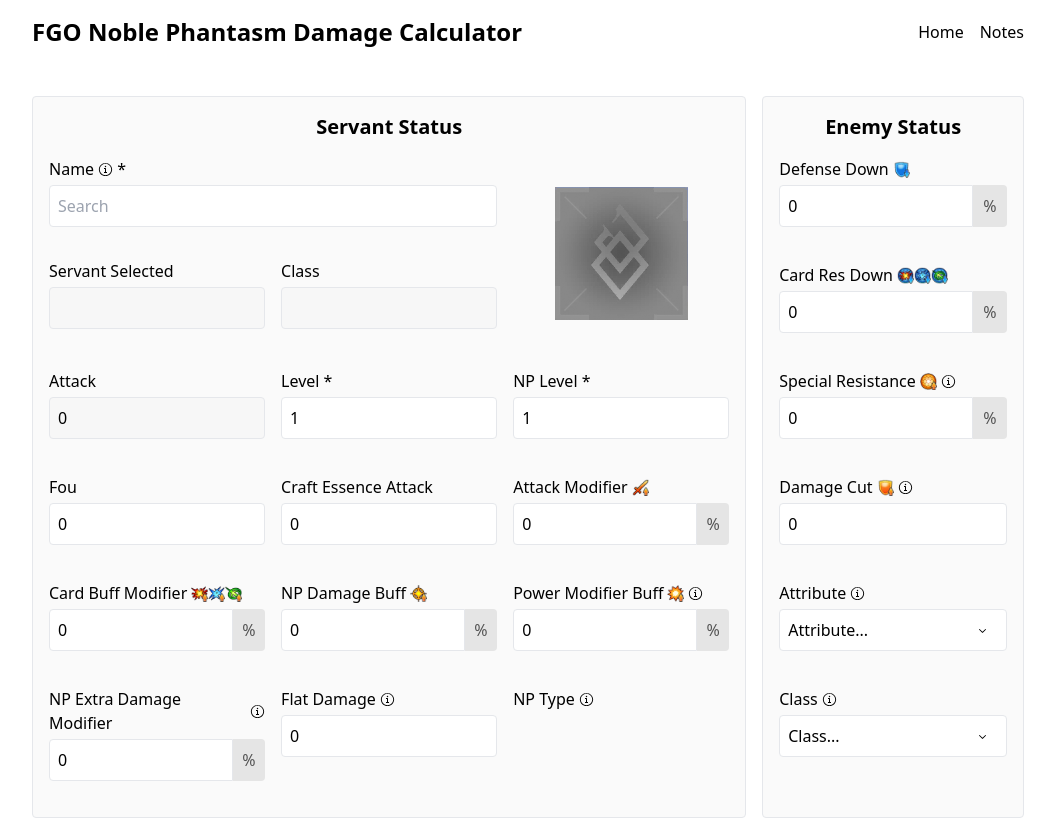
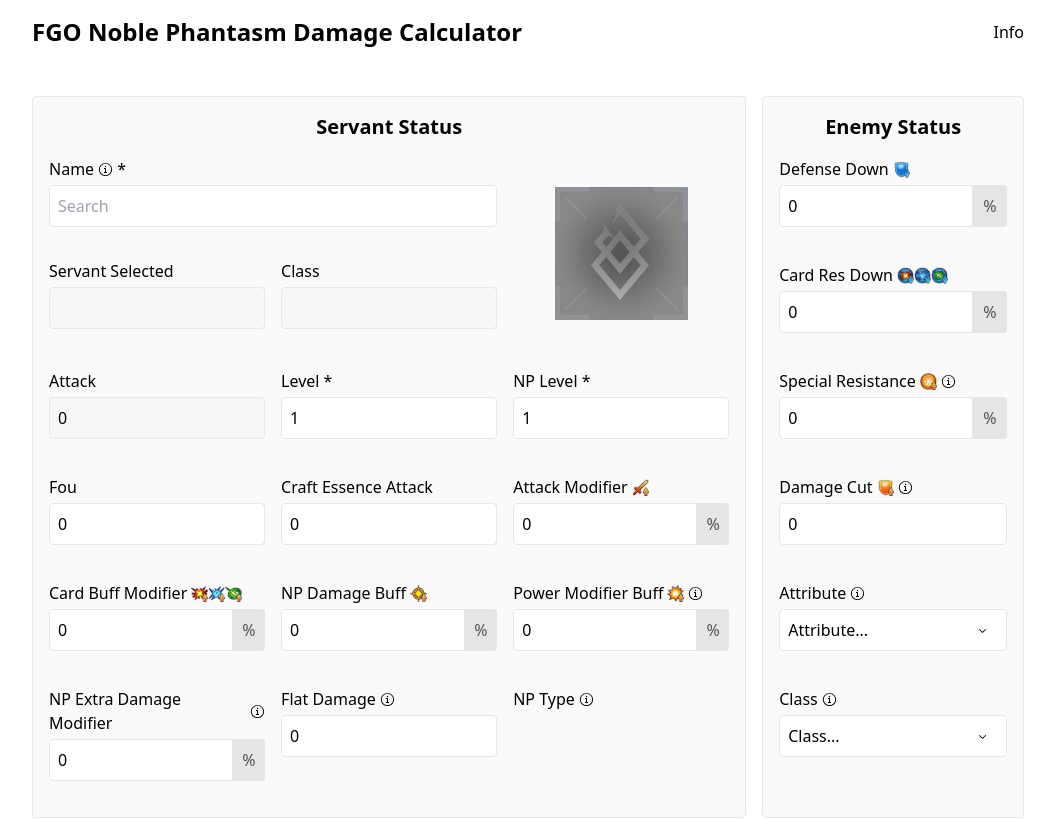
Before and after one commit to vinzmendoza/fgo-dmg-calc, a Next.js app: page / in a window 1280 px wide. Shown: the top 819 px of the page, without its empty margins (112-1167 px from the left). Built offline with nearby package versions, Linux system fonts and the light colour scheme; what @atlasacademy/api-connector would draw is missing.

Commit message:
Change link of notes to info

```diff
--- a/common/components/Navbar/Navbar.tsx
+++ b/common/components/Navbar/Navbar.tsx
@@ -7,18 +7,15 @@
       <div className="flex flex-col items-center justify-between max-w-5xl mx-auto md:flex-row ">
         <h1 className="my-4 text-2xl font-bold text-center">
           <NextLink href="/">
-            <a> FGO Noble Phantasm Damage Calculator</a>
+            <a className="hover:text-blue-500">
+              FGO Noble Phantasm Damage Calculator
+            </a>
           </NextLink>
         </h1>
         <ul className="flex flex-row gap-4">
           <li>
-            <NextLink href="/">
-              <a>Home</a>
-            </NextLink>
-          </li>
-          <li>
-            <NextLink href="/notes">
-              <a>Notes</a>
+            <NextLink href="/info">
+              <a className="hover:text-blue-500 ">Info</a>
             </NextLink>
           </li>
         </ul>
```
